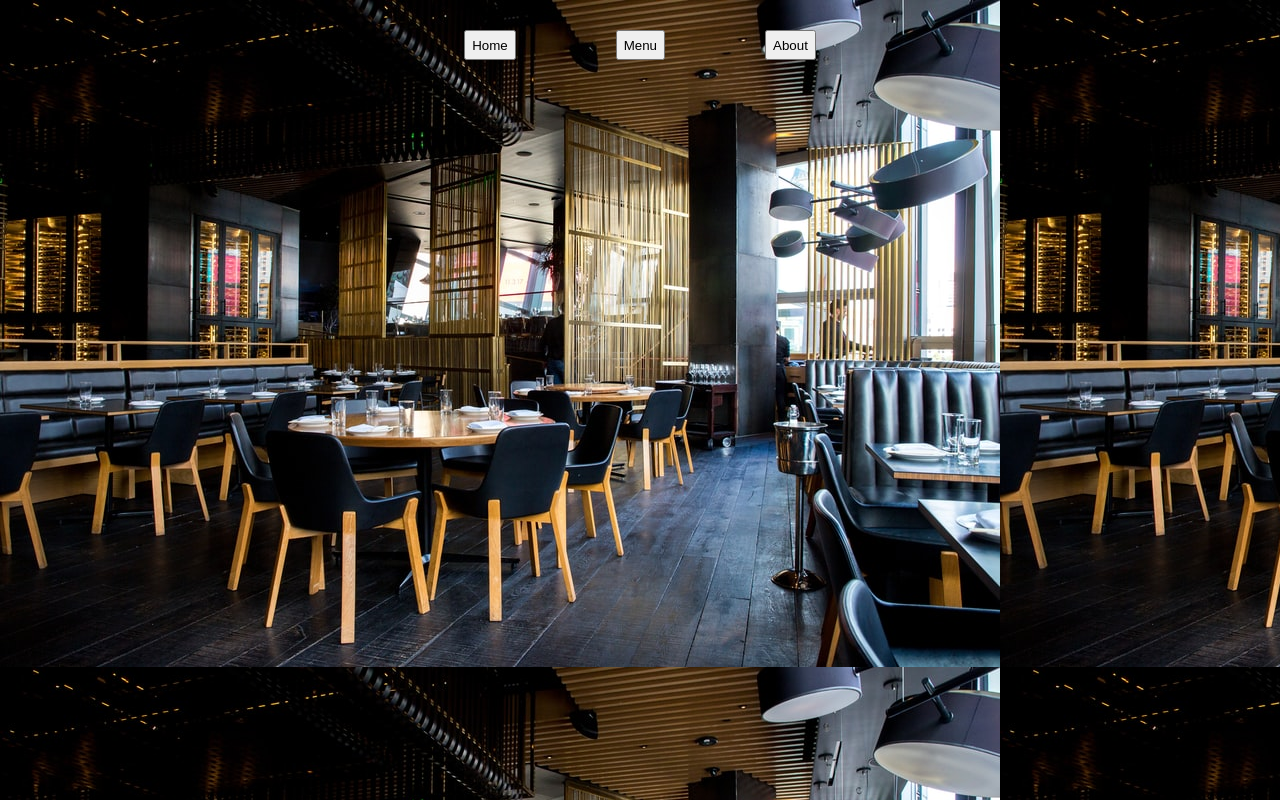
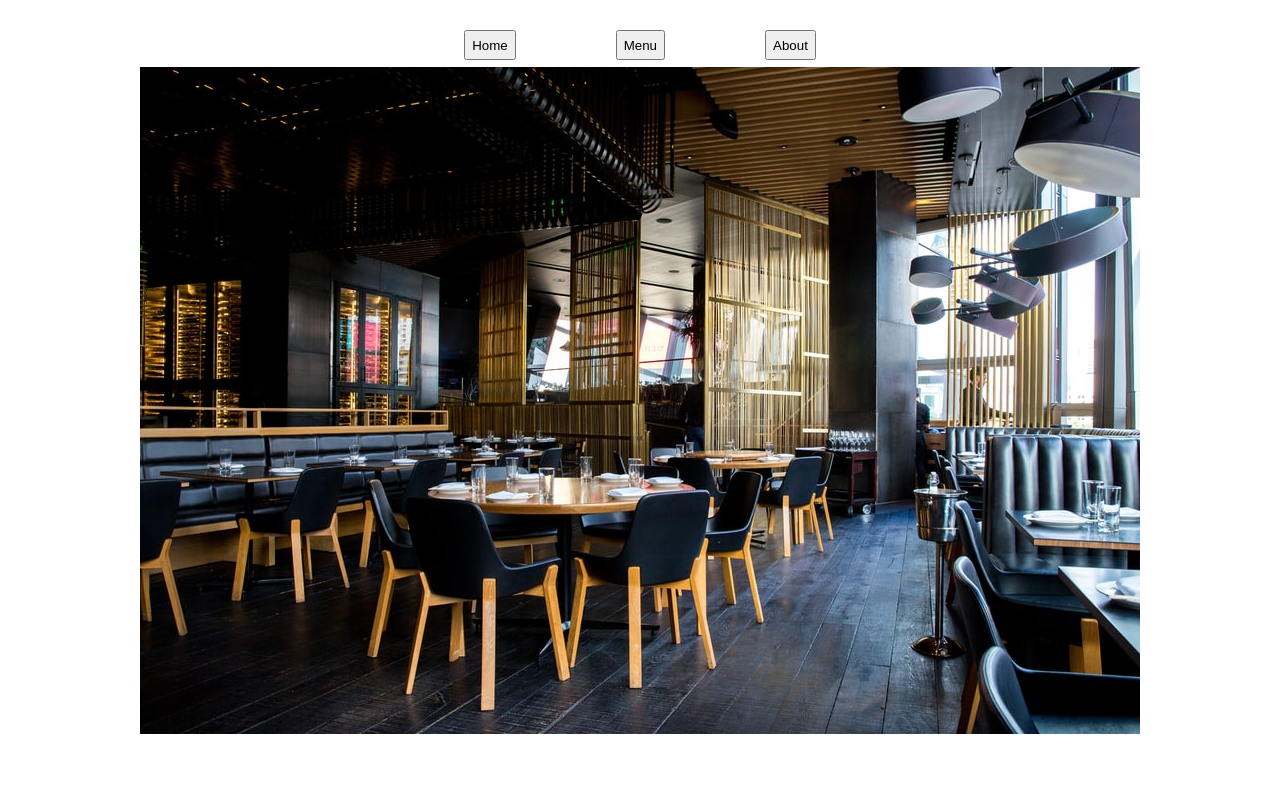
Before and after one commit to Cluelesshint/restaurant-page, a website built with webpack: page dist/index.html in a window 1280 px wide. Built offline with Linux system fonts and the light colour scheme.

Commit message:
centered homepage image

```diff
--- a/src/style.css
+++ b/src/style.css
@@ -9,6 +9,9 @@ body {
   height: 100vh;
   width: 100vw;
   background: url("./img/homeIMG.jpeg");
+  background-repeat: no-repeat;
+  background-position-x: center;
+  background-position-y: center;
 }
 
 #menu {
```
Also changed, not shown: dist/main.js.
